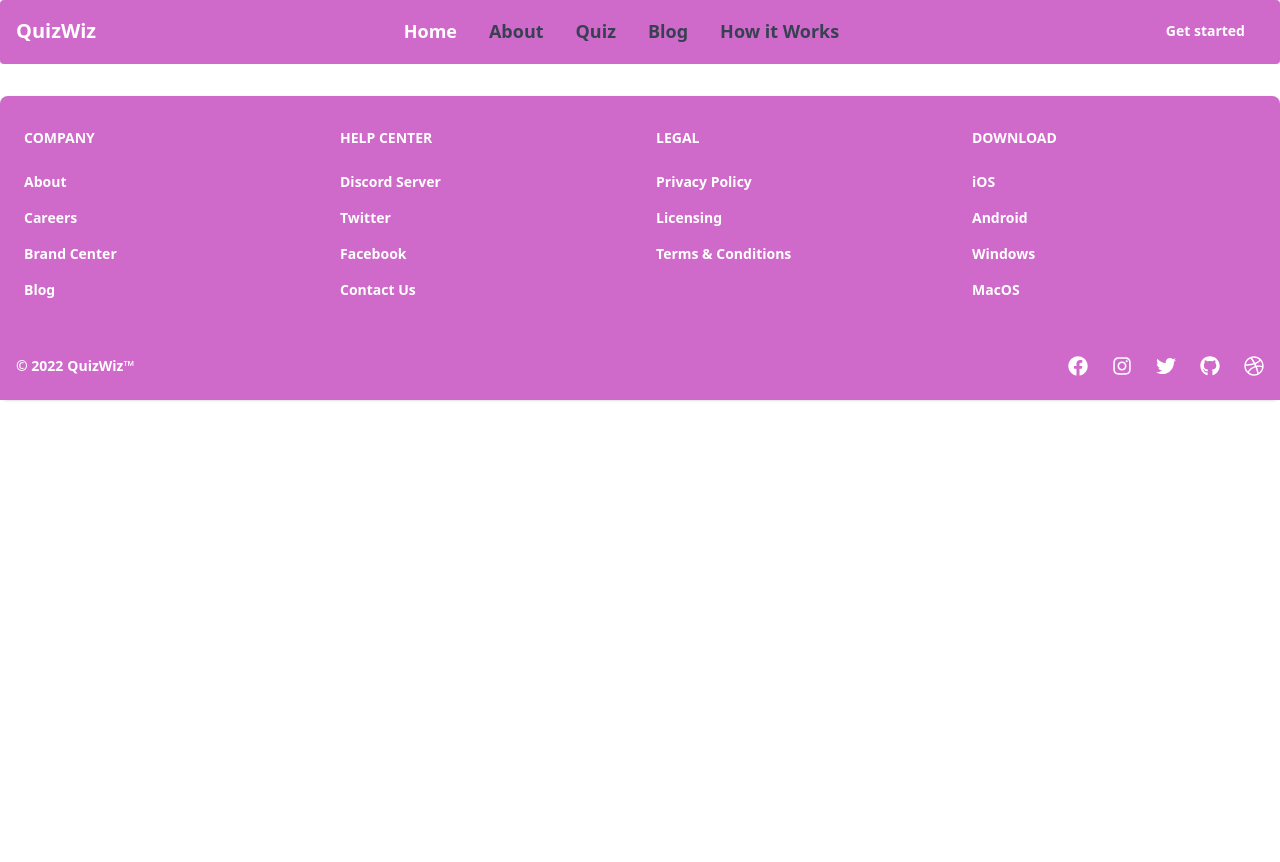
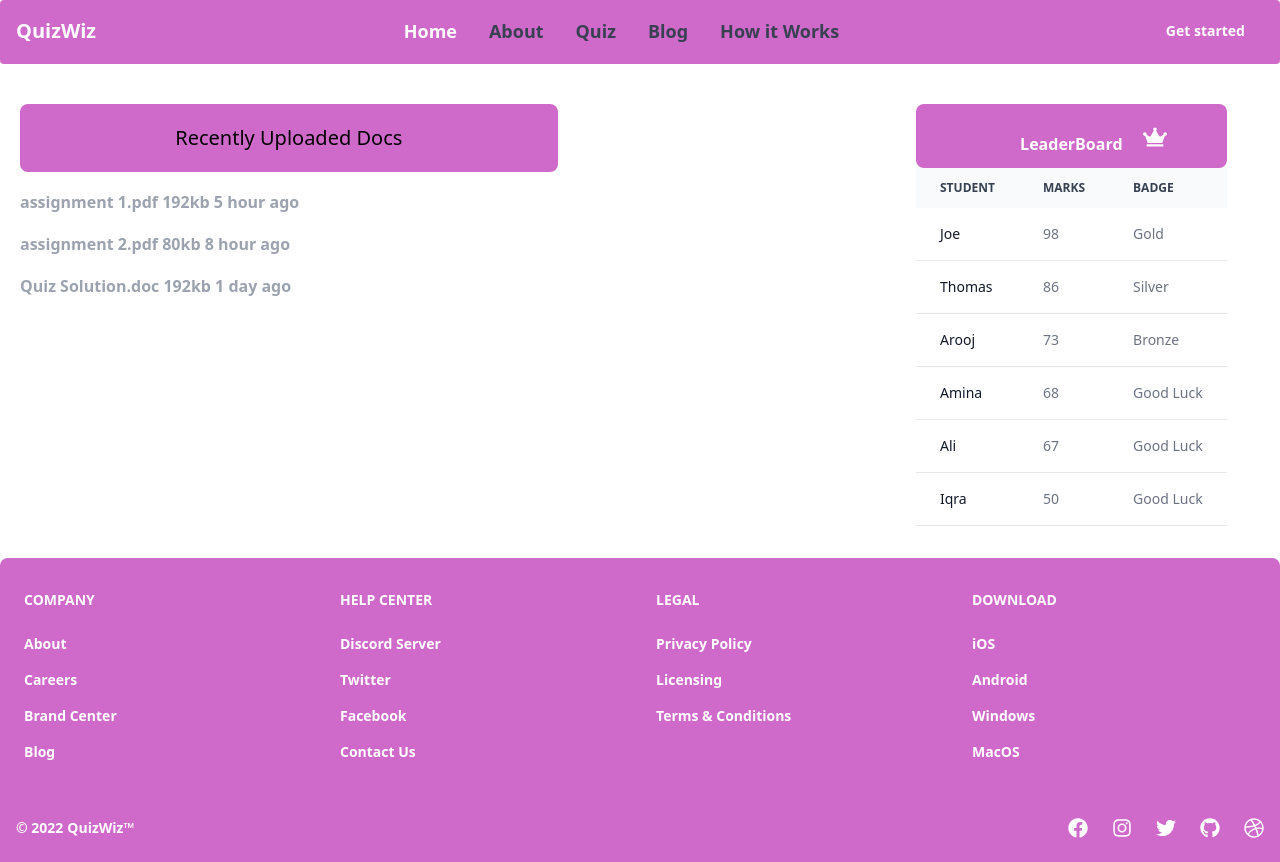
Before and after one commit to faiqa1/QuizPluse, a React (Create React App) app: page /viewdocs in a window 1280 px wide. Before the commit the page ends 800 px from the top, so only its background shows below. Built offline with nearby package versions, Linux system fonts and the light colour scheme.

Commit message:
Added ViewDocs component and route, updated StudentHomePage link

```diff
--- a/src/App.css
+++ b/src/App.css
@@ -45,7 +45,6 @@
 .border-purple{
   border-color: #cf69ca;
 }
-.effect
 .mt--23{
   margin-top: -23%;
 }
--- a/src/App.js
+++ b/src/App.js
@@ -14,6 +14,7 @@ import LeaderBoard from "./Components/LeaderBoard";
 import CommentForm from "./Components/CommentForm";
 import LandingPage from "./Components/LandingPage";
 import AttemptQuiz from "./Components/AttemptQuiz";
+import ViewDocs from "./Components/ViewDocs";
 
 
 function App() {
@@ -33,6 +34,7 @@ function App() {
           <Route path="/leaderboard" element={<LeaderBoard />} />
           <Route path="/comment" element={<CommentForm />} />
           <Route path="/attempt" element={<AttemptQuiz/>} />
+          <Route path='/viewdocs' element={<ViewDocs/>}/>
         </Routes>
         <FooterComp />
       </BrowserRouter>
--- a/src/Components/StudentHomePage.js
+++ b/src/Components/StudentHomePage.js
@@ -22,7 +22,7 @@ export default function StudentHomePage() {
       </p>
     </Card>
     </Link>
-    <Link to =''>
+    <Link to ='/viewdocs'>
     <Card className="max-w-sm w-96 h-64 m-5" imgSrc={resource} horizontal>
       <h5 className="text-2xl font-bold tracking-tight text-gray-900 dark:text-white">
        Resource and Material
--- /dev/null
+++ b/src/Components/ViewDocs.js
@@ -0,0 +1,39 @@
+import React from 'react'
+import LeaderBoard from "./LeaderBoard";
+import { Link } from "react-router-dom";
+import { FaCrown } from "react-icons/fa";
+
+
+export default function ViewDocs() {
+  return (
+    <div className='flex'>
+        <div className='w-[70%] ml-5'>
+        <h3 className='w-[60%] mt-10 pt-5 pb-5 rounded-lg text-center text-xl bg-purple'>Recently Uploaded Docs</h3>
+      <div className='mt-[2%]'>
+       <Link to='/' className='text-gray-400 font-bold'>
+        assignment 1.pdf 192kb  5 hour ago
+       </Link>
+      </div>
+
+      <div className='mt-[2%]'>
+       <Link to='/' className='text-gray-400 font-bold '>
+        assignment 2.pdf 80kb  8 hour ago
+       </Link>
+      </div>
+
+      <div className='mt-[2%]'>
+       <Link to='/' className='text-gray-400 font-bold'>
+        Quiz Solution.doc 192kb  1 day ago
+       </Link>
+      </div>
+      </div>
+      <div className="leaderboardWrapper mt-10 mr-10">
+        <h3 className="bg-purple text-white h-16 text-center pt-7 font-bold rounded-lg">
+          LeaderBoard
+          <FaCrown className='crown'/>
+        </h3>
+        <LeaderBoard />
+      </div>
+    </div>
+  )
+}
```
Also changed, not shown: src/Components/Analytics.js (added).
